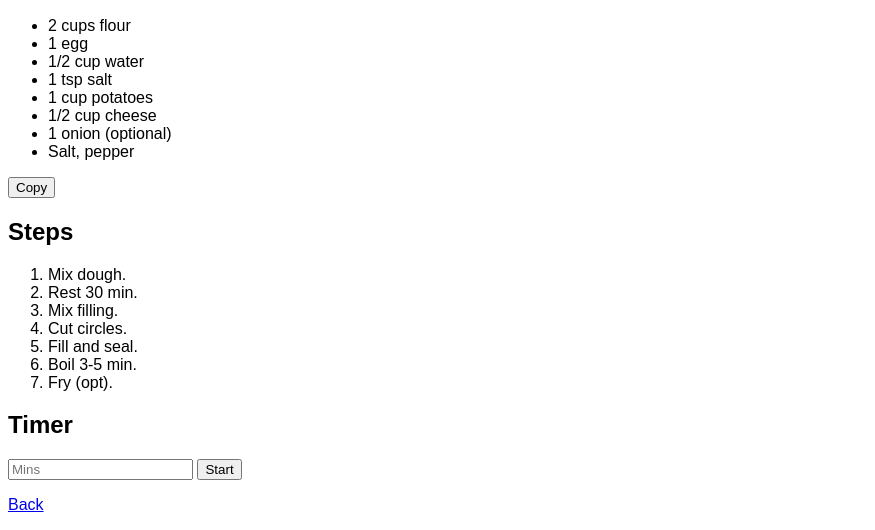
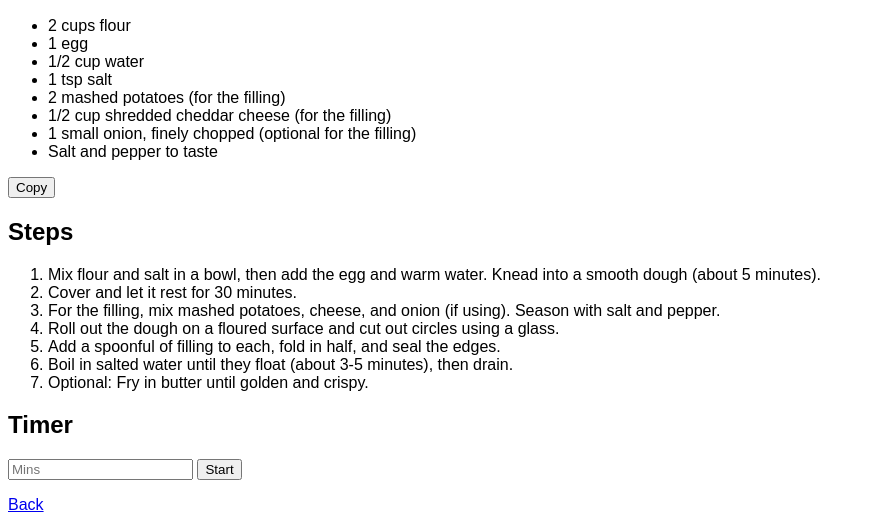
Before and after one commit to michal8473/webtechnolgy, a plain HTML site: page polish/pierogi.html in a window 1280 px wide. Shown: the part 360-890 px from the top of the page, without its empty margins (0-875 px from the left). Drawn offline with Linux system fonts and the light colour scheme.

Commit message:
Improved site structure: added front page, updated Polish recipes overview, and enhanced pierogi recipe

```diff
--- a/polish/pierogi.html
+++ b/polish/pierogi.html
@@ -10,28 +10,28 @@
 </head>
 <body>
     <h1>Pierogi</h1>
-    <img src="https://upload.wikimedia.org/wikipedia/commons/thumb/1/1d/Pierogi_z_kapust%C4%85_i_grzybami.jpg/300px-Pierogi_z_kapust%C4%85_i_grzybami.jpg" alt="Pierogi">
+    <img src="https://media.istockphoto.com/id/486978329/photo/homemade-polish-pierogis-with-sour-cream.jpg?s=612x612&w=0&k=20&c=l9yyO-0bx6M0z0yWyd9JfqTQDcvgrUpYArwQYKnxV0c=" alt="Pierogi">
     <h2>Ingredients</h2>
     <ul id="ing">
         <li>2 cups flour</li>
         <li>1 egg</li>
         <li>1/2 cup water</li>
         <li>1 tsp salt</li>
-        <li>1 cup potatoes</li>
-        <li>1/2 cup cheese</li>
-        <li>1 onion (optional)</li>
-        <li>Salt, pepper</li>
+        <li>2 mashed potatoes (for the filling)</li>
+        <li>1/2 cup shredded cheddar cheese (for the filling)</li>
+        <li>1 small onion, finely chopped (optional for the filling)</li>
+        <li>Salt and pepper to taste</li>
     </ul>
     <button onclick="copy()">Copy</button>
     <h2>Steps</h2>
     <ol>
-        <li>Mix dough.</li>
-        <li>Rest 30 min.</li>
-        <li>Mix filling.</li>
-        <li>Cut circles.</li>
-        <li>Fill and seal.</li>
-        <li>Boil 3-5 min.</li>
-        <li>Fry (opt).</li>
+        <li>Mix flour and salt in a bowl, then add the egg and warm water. Knead into a smooth dough (about 5 minutes).</li>
+        <li>Cover and let it rest for 30 minutes.</li>
+        <li>For the filling, mix mashed potatoes, cheese, and onion (if using). Season with salt and pepper.</li>
+        <li>Roll out the dough on a floured surface and cut out circles using a glass.</li>
+        <li>Add a spoonful of filling to each, fold in half, and seal the edges.</li>
+        <li>Boil in salted water until they float (about 3-5 minutes), then drain.</li>
+        <li>Optional: Fry in butter until golden and crispy.</li>
     </ol>
     <h2>Timer</h2>
     <input type="number" id="mins" placeholder="Mins">
```
